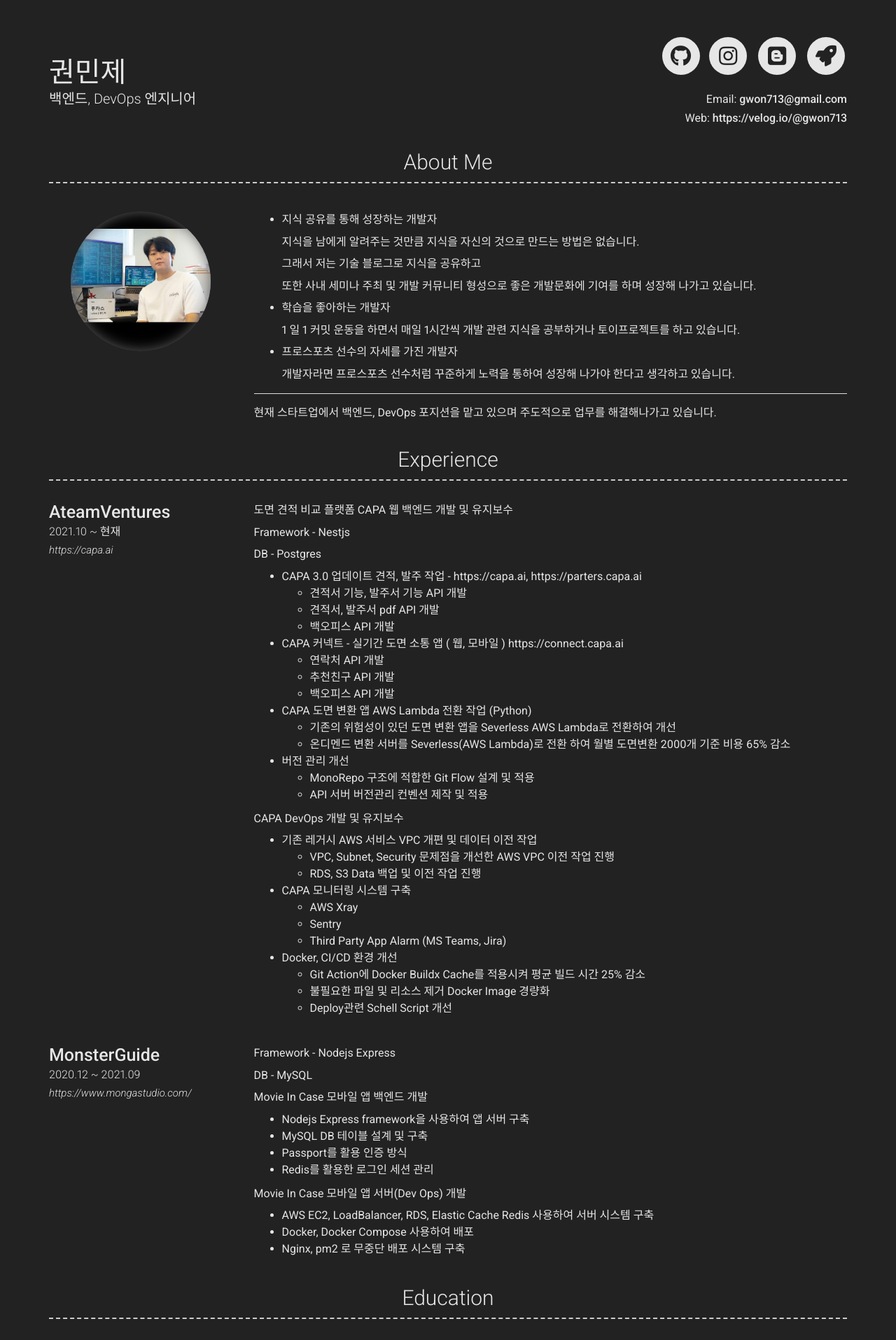
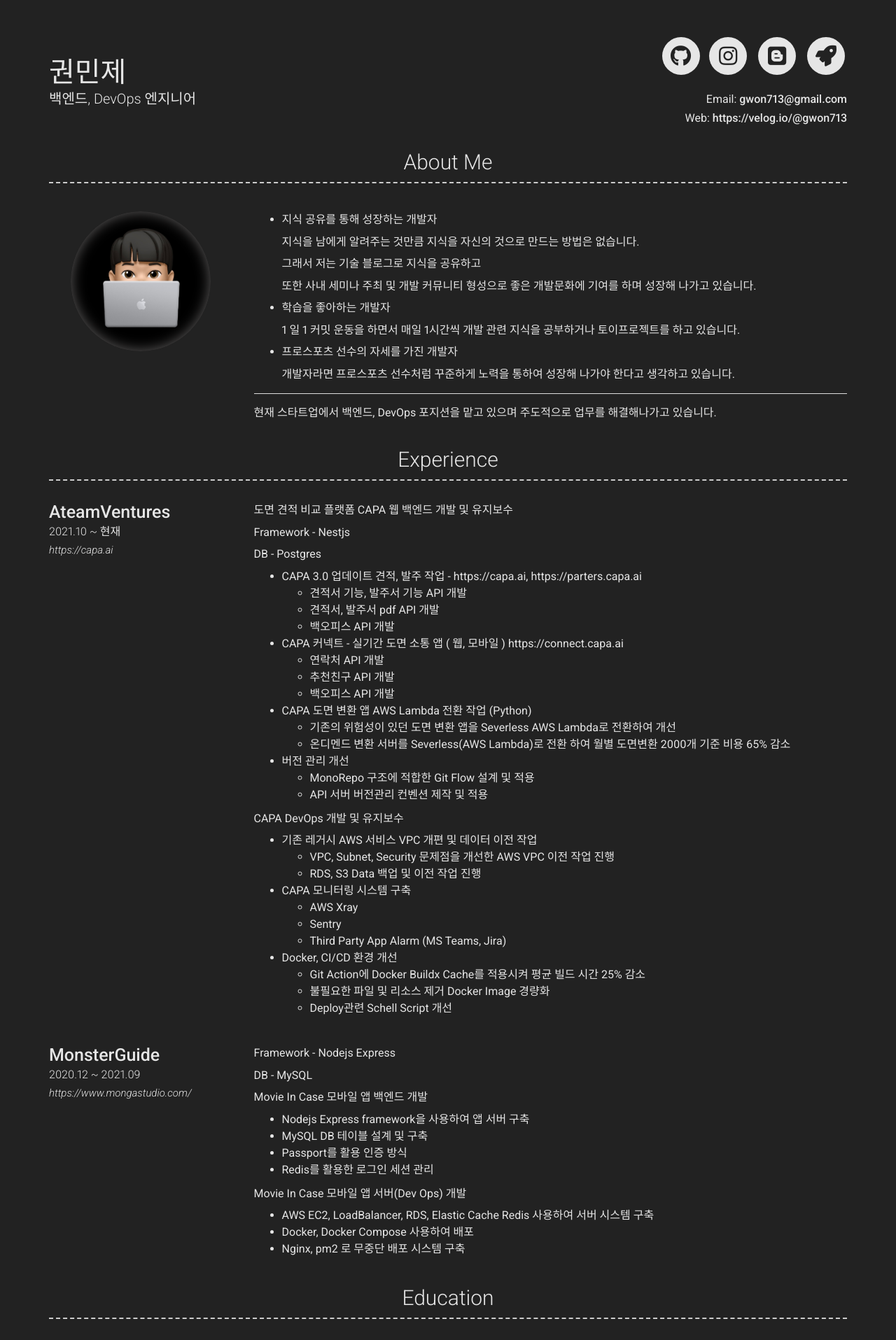
Before and after one commit to gwon713/gwon713.github.io, a Jekyll site: the page built from index.md, in a window 1280 px wide. Shown: the top 1915 px of the page at 70% size. Built offline with Jekyll 4.4.1, drawn with Linux system fonts in a browser that asks for light colours; nearby versions of some CDN libraries.

Commit message:
update 20220927 profile image

```diff
--- a/_config.yml
+++ b/_config.yml
@@ -47,7 +47,7 @@ additional_links:
 #   - <a href="google.com">Links</a>
 #   - Images ![alt text](/images/landscape-trees.jpg "Trees")
 #about_title: About Me
-about_profile_image: images/profile.jpg
+about_profile_image: images/imoge1.jpg
 about_content: | # this will include new lines to allow paragraphs
   - 지식 공유를 통해 성장하는 개발자
 
```
